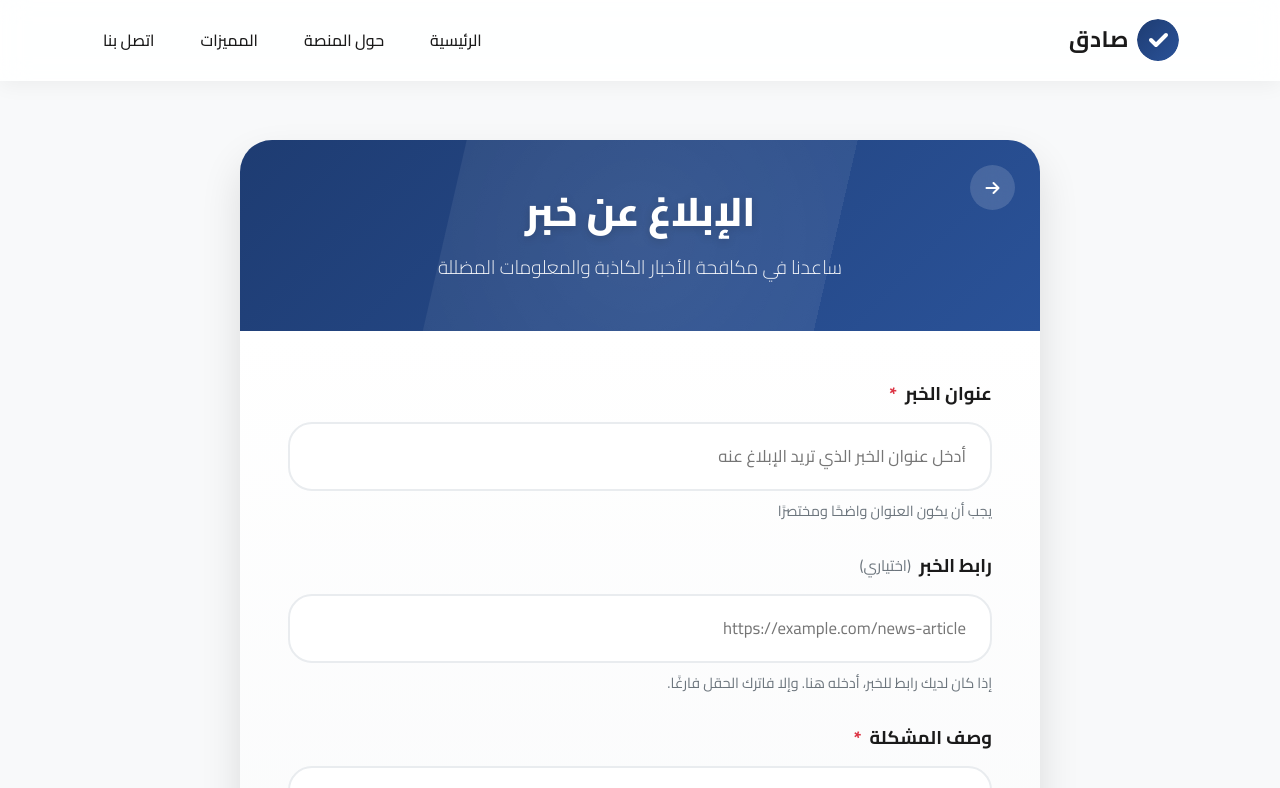
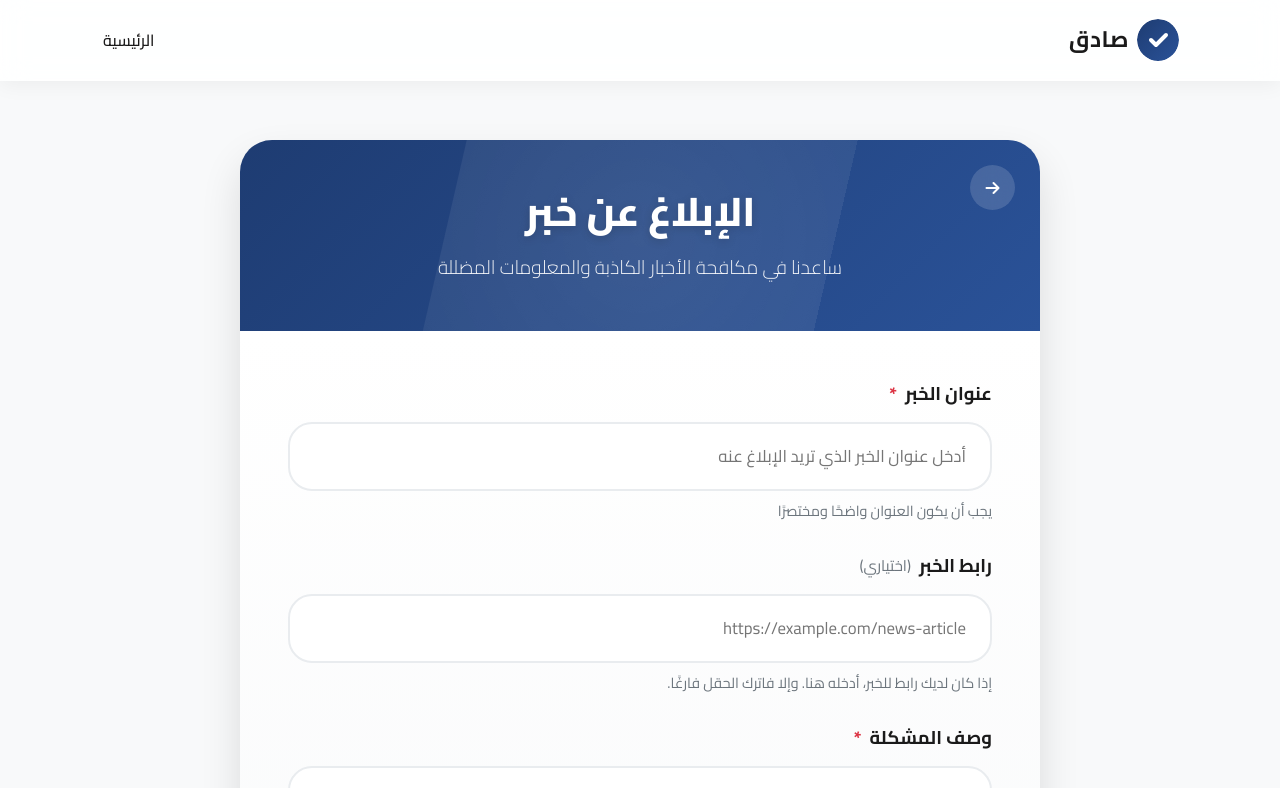
Before and after one commit to mohamed438201/front, a React (Create React App) app: page /report in a window 1280 px wide. Shown: the top 788 px of the page. Built offline with nearby package versions, Linux system fonts and the light colour scheme.

Commit message:
Update report.jsx

```diff
--- a/src/pages/report.jsx
+++ b/src/pages/report.jsx
@@ -898,15 +898,7 @@ const ReportNewsPage = () => {
                 <li className="nav-item">
                   <a className="nav-link" href="/">الرئيسية</a>
                 </li>
-                <li className="nav-item">
-                  <a className="nav-link" href="#about">حول المنصة</a>
-                </li>
-                <li className="nav-item">
-                  <a className="nav-link" href="#features">المميزات</a>
-                </li>
-                <li className="nav-item">
-                  <a className="nav-link" href="#contact">اتصل بنا</a>
-                </li>
+
               </ul>
             </div>
           </div>
```
